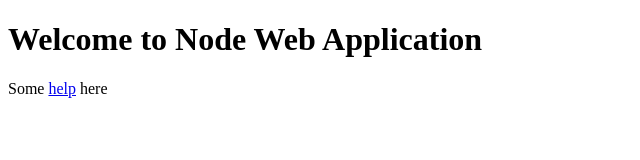
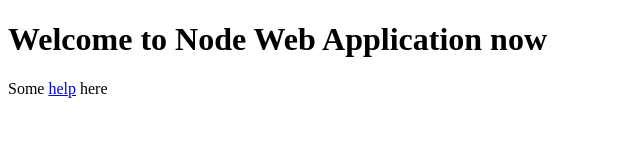
Before and after one commit to ngubbi333/node-web-app, a website: page public/index.html in a window 1280 px wide. Shown: the whole page, without its empty margins (0-640 px from the left). Drawn offline with Linux system fonts and the light colour scheme.

Commit message:
Changed index.html

```diff
--- a/public/index.html
+++ b/public/index.html
@@ -5,7 +5,7 @@
     <title>My Node Web Application</title>
   </head>
   <body>
-    <h1>Welcome to Node Web Application</h1>
+    <h1>Welcome to Node Web Application now</h1>
     <p>Some <a href="help.html">help</a> here</p>
   </body>
 </html>
```
